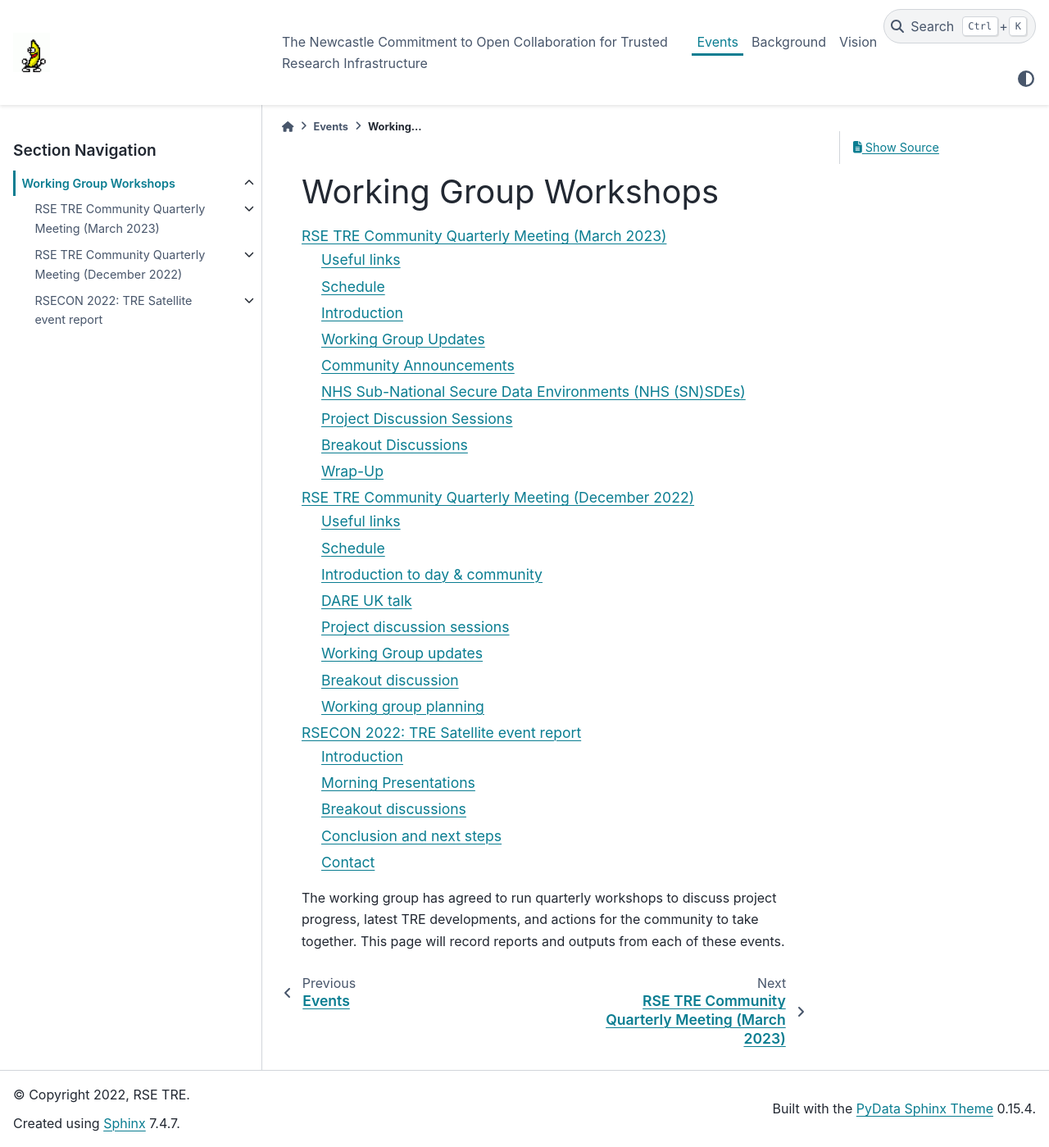
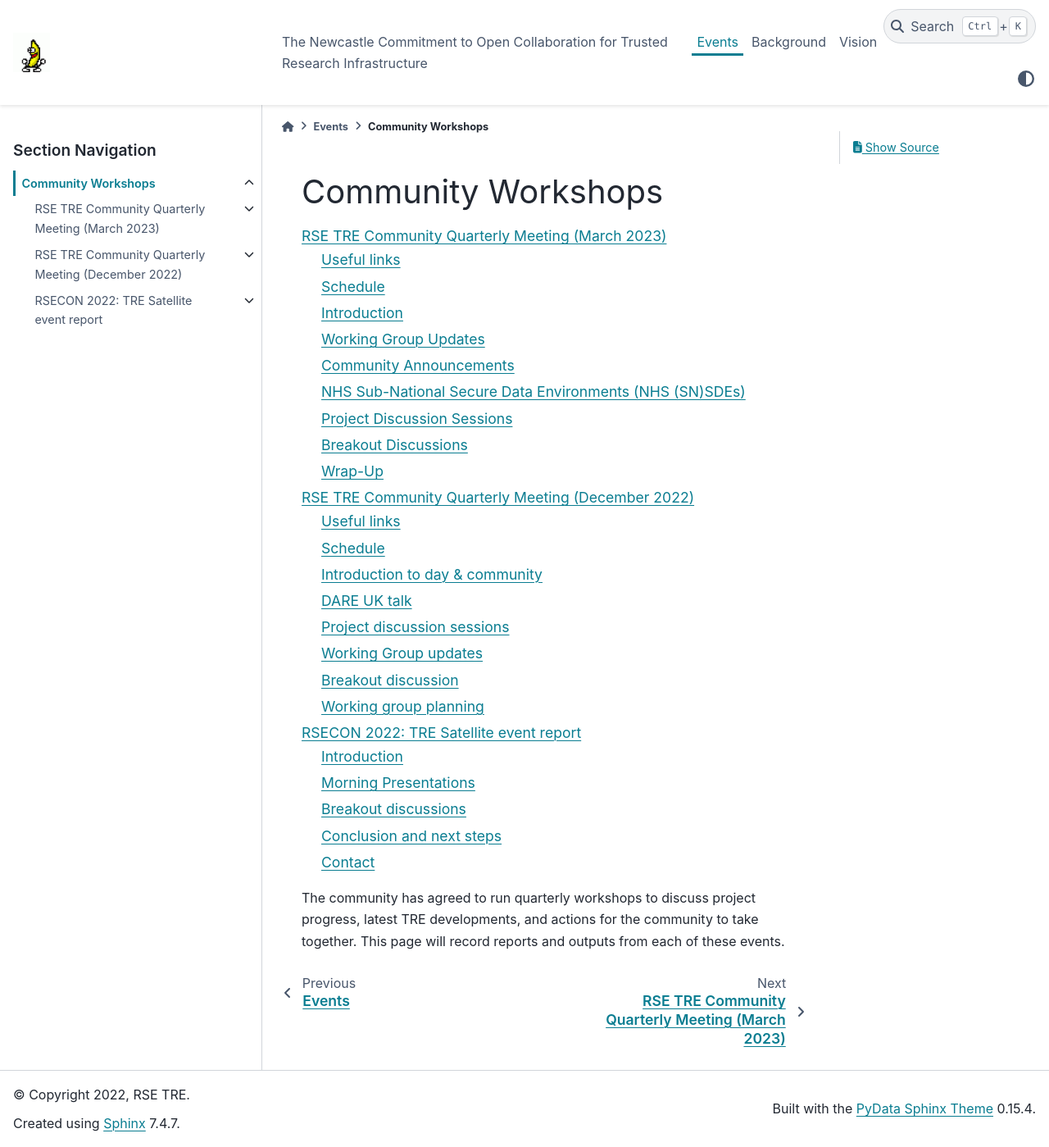
Before and after one commit to rse-tre/community, a Sphinx documentation site: the page built from docs/events/wg_workshops/index.md, in a window 1280 px wide and 1399 px high. Shown: the whole window at 82% size. Built offline with Sphinx 7.4.7 and the PyData theme 0.15.4, drawn with Linux system fonts in a browser that asks for light colours.

Commit message:
Updating RSE TRE references

````diff
--- a/docs/events/wg_workshops/index.md
+++ b/docs/events/wg_workshops/index.md
@@ -1,4 +1,4 @@
-# Working Group Workshops
+# Community Workshops
 
 ```{toctree}
 :maxdepth: 2
@@ -9,4 +9,4 @@ rsecon22/index
 
 ```
 
-The working group has agreed to run quarterly workshops to discuss project progress, latest TRE developments, and actions for the community to take together. This page will record reports and outputs from each of these events.
+The community has agreed to run quarterly workshops to discuss project progress, latest TRE developments, and actions for the community to take together. This page will record reports and outputs from each of these events.
--- a/docs/index.md
+++ b/docs/index.md
@@ -1,4 +1,4 @@
-# Research Software Engineers Trusted Research Environment Working Group
+# UK Trusted Research Environment Community
 
 ```{toctree}
 :maxdepth: 1
@@ -10,7 +10,7 @@ background/index
 vision/index
 ```
 
-Welcome to the site! This site containts resources, reports, meeting notes, discussions and more associated with the Research Software Engineers Trusted Research Environment Working Group (name to be updated).
+Welcome to the site! This site containts resources, reports, meeting notes, discussions and more associated with the UK Trusted Research Environment Community.
 
 This group consists of RSEs, researchers, TRE users, developers and enthusiasts sharing best practice and knowledge within the TRE space.
 
````
Also changed, not shown: docs/events/index.md (+1 -1 lines).
